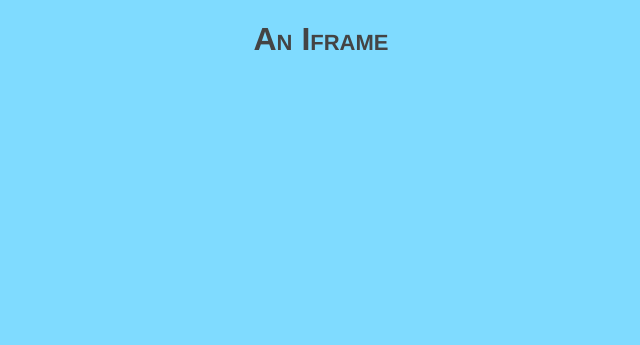
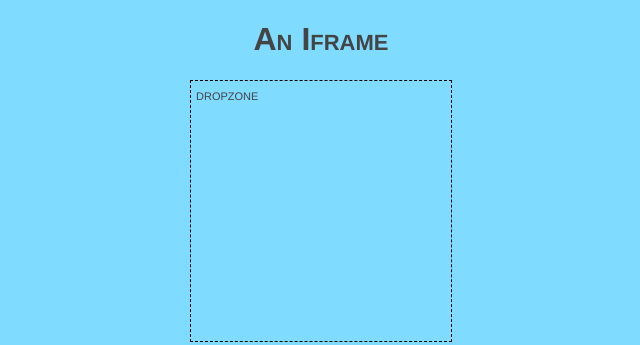
Before and after one commit to brianium/drago, a plain HTML site: page resources/public/frame.html in a window 1280 px wide. Shown: the whole page, without its empty margins (319-959 px from the left). Drawn offline with Linux system fonts and the light colour scheme.

```diff
--- a/resources/public/css/dev.css
+++ b/resources/public/css/dev.css
@@ -21,3 +21,12 @@
     top:0;
     bottom:0;
 }
+
+#container {
+    border: 1px dashed black;
+    cursor: pointer;
+    margin: 0 auto;
+    padding: 5px;
+    width: 250px;
+    height: 250px;
+}
--- a/resources/public/frame.html
+++ b/resources/public/frame.html
@@ -6,5 +6,8 @@
   </head>
   <body class="drago-frame">
     <h1>An Iframe</h1>
+    <div id="container">
+      dropzone
+    </div>
   </body>
 </html>
```
Also changed, not shown: 3 other files.
